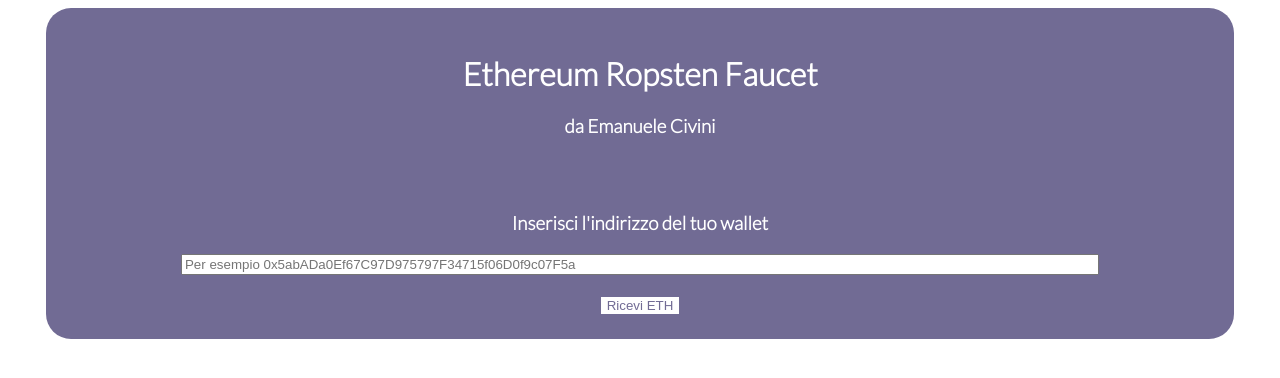
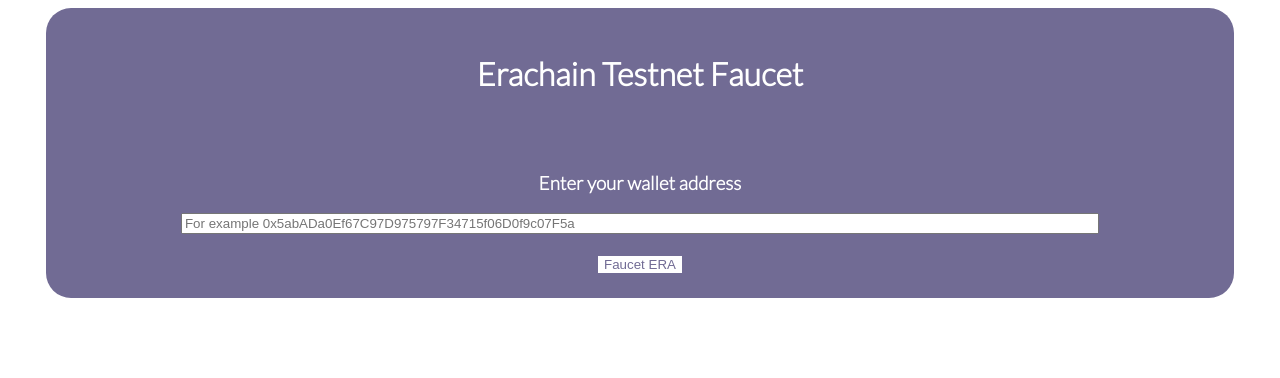
Before and after one commit to 0xIbrahim-t/EraFaucet, a Python web app: template templates/index.html in a window 1280 px wide. Shown: the top 378 px of the page. Run offline with Jinja, Linux system fonts and the light colour scheme; the template is opened without the code that fills it, so the values that code supplies are empty.

Commit message:
Update index.html

```diff
--- a/templates/index.html
+++ b/templates/index.html
@@ -2,7 +2,7 @@
 <html>
     <head>
         <!-- Title -->
-        <title>Ropsten Faucet - Emanuele Civini</title>
+        <title>Testnet Erachain Faucet</title>
 
         <!-- Favicon -->
         <link rel="shortcut icon" href="{{ url_for('static', filename='images/eth-logo.png') }}">
@@ -15,14 +15,13 @@
     </head>
     <body>
         <div class="container">
-            <h1>Ethereum Ropsten Faucet</h1>
-            <h3>da Emanuele Civini</h3>
+            <h1>Erachain Testnet Faucet</h1>
             <br>
             <br>
-            <h3>Inserisci l'indirizzo del tuo wallet</h3>
+            <h3>Enter your wallet address</h3>
             <form action="{{ url_for('send') }}" method="post">
-                <input type="text" id="address" name="address" placeholder="Per esempio 0x5abADa0Ef67C97D975797F34715f06D0f9c07F5a"><br><br>
-                <button>Ricevi ETH</button>
+                <input type="text" id="address" name="address" placeholder="For example 0x5abADa0Ef67C97D975797F34715f06D0f9c07F5a"><br><br>
+                <button>Faucet ERA</button>
             </form>
         </div>
 
```
